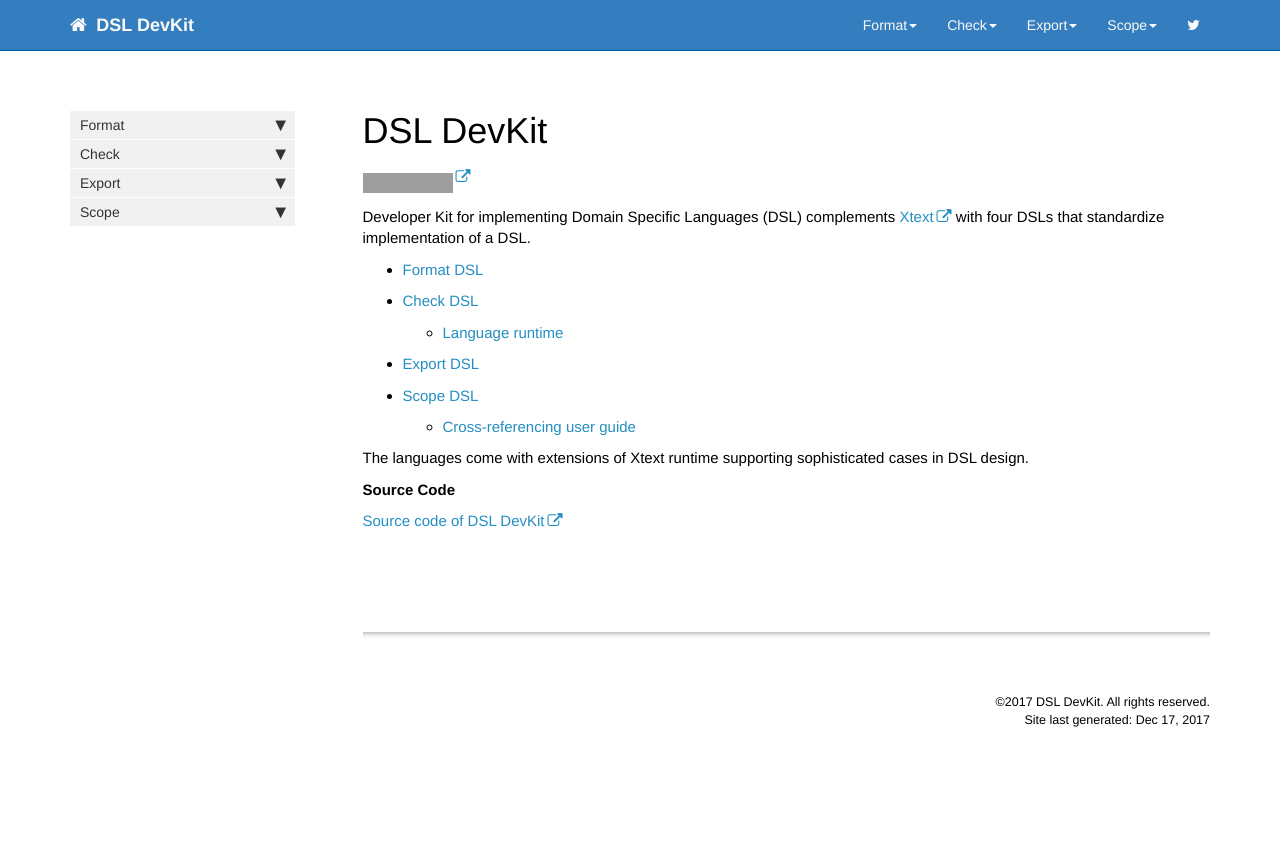
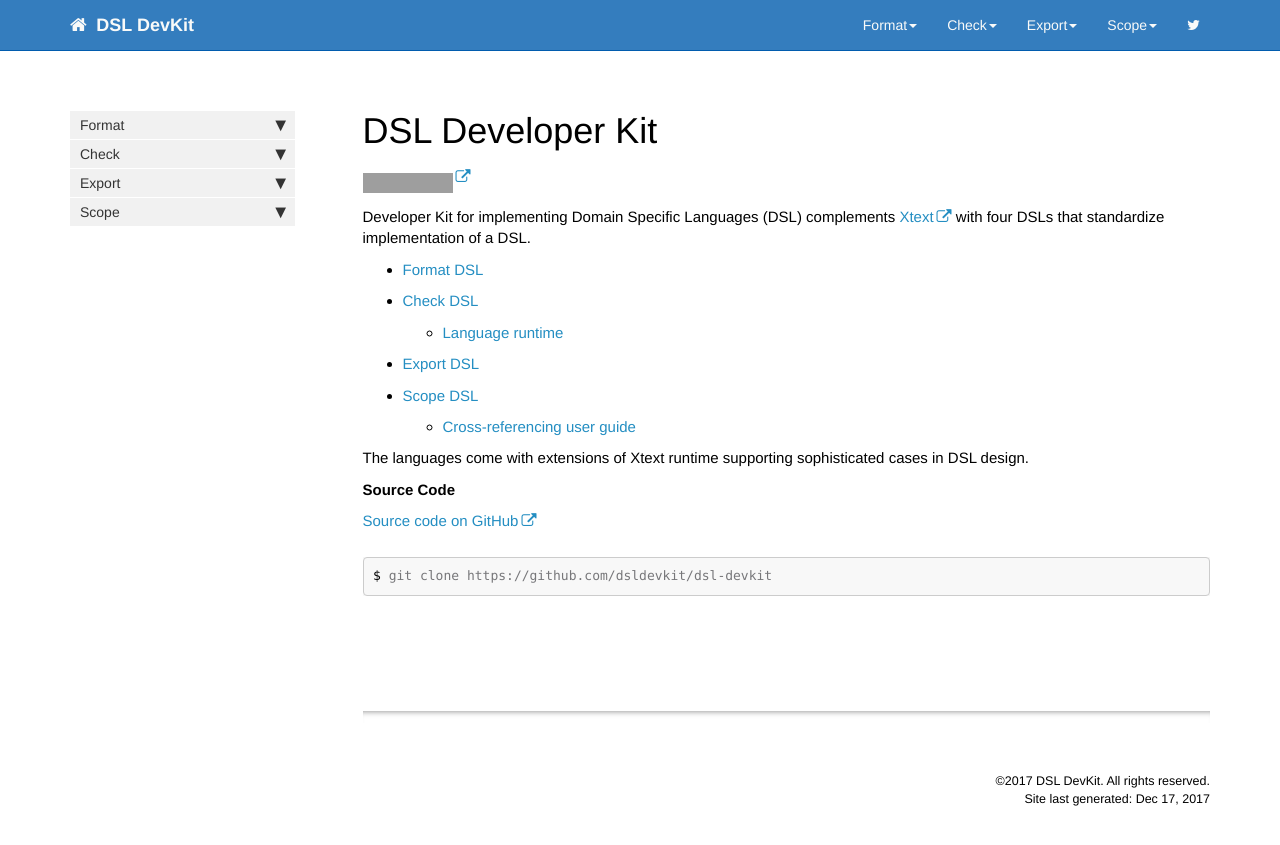
Before and after one commit to dsldevkit/dsldevkit.github.io, a Jekyll site: the page built from index.md, in a window 1280 px wide. Shown: the top 845 px of the page. Built offline with Jekyll 4.4.1, drawn with Linux system fonts in a browser that asks for light colours; nearby versions of some CDN libraries; comment, search, counter and statistics services are not loaded; grey boxes are pictures that could not be loaded.

Commit message:
update title

````diff
--- a/index.md
+++ b/index.md
@@ -1,6 +1,6 @@
 ---
-title: DSL DevKit
-keywords: DSL Dev Kit
+title: DSL Developer Kit
+keywords: DSL DevKit Xtext
 sidebar: mydoc_sidebar
 permalink: index.html
 ---
@@ -24,4 +24,8 @@
 
 **Source Code**
 
-[Source code of DSL DevKit](https://github.com/dsldevkit/dsl-devkit)
+[Source code on GitHub](https://github.com/dsldevkit/dsl-devkit)
+
+```sh
+$ git clone https://github.com/dsldevkit/dsl-devkit
+```
````
